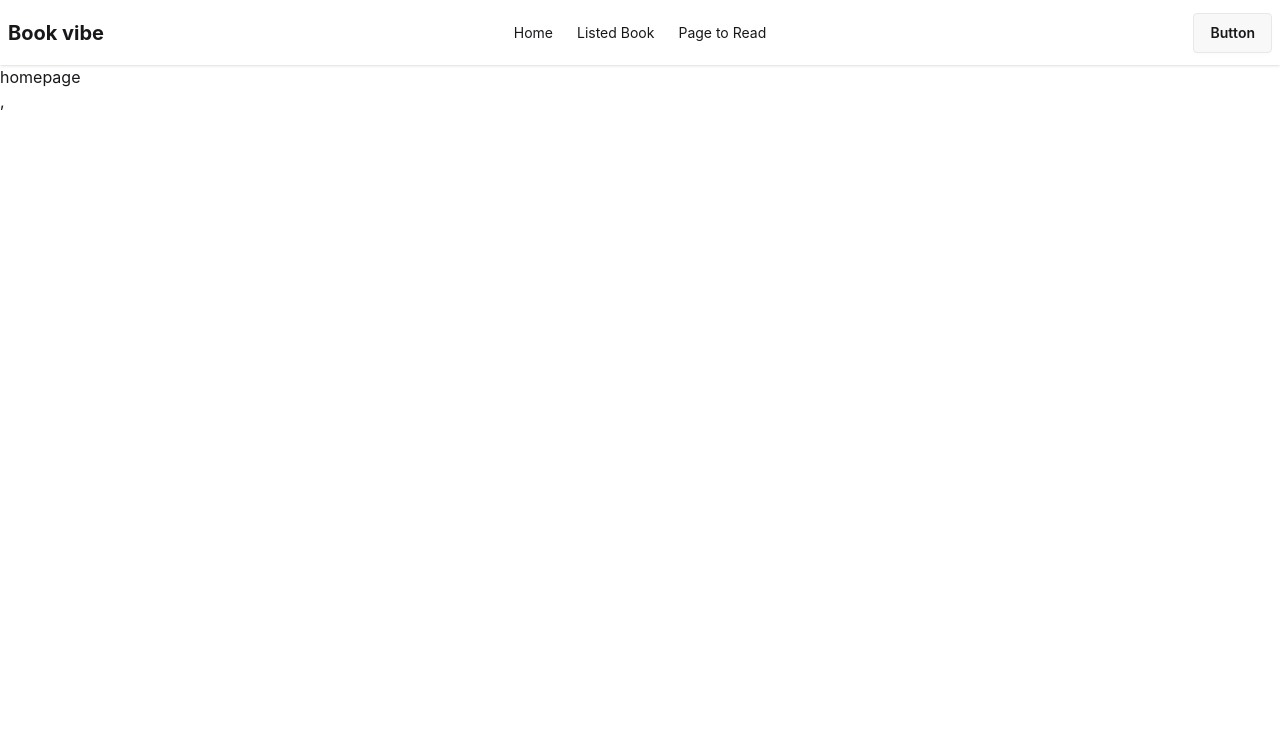
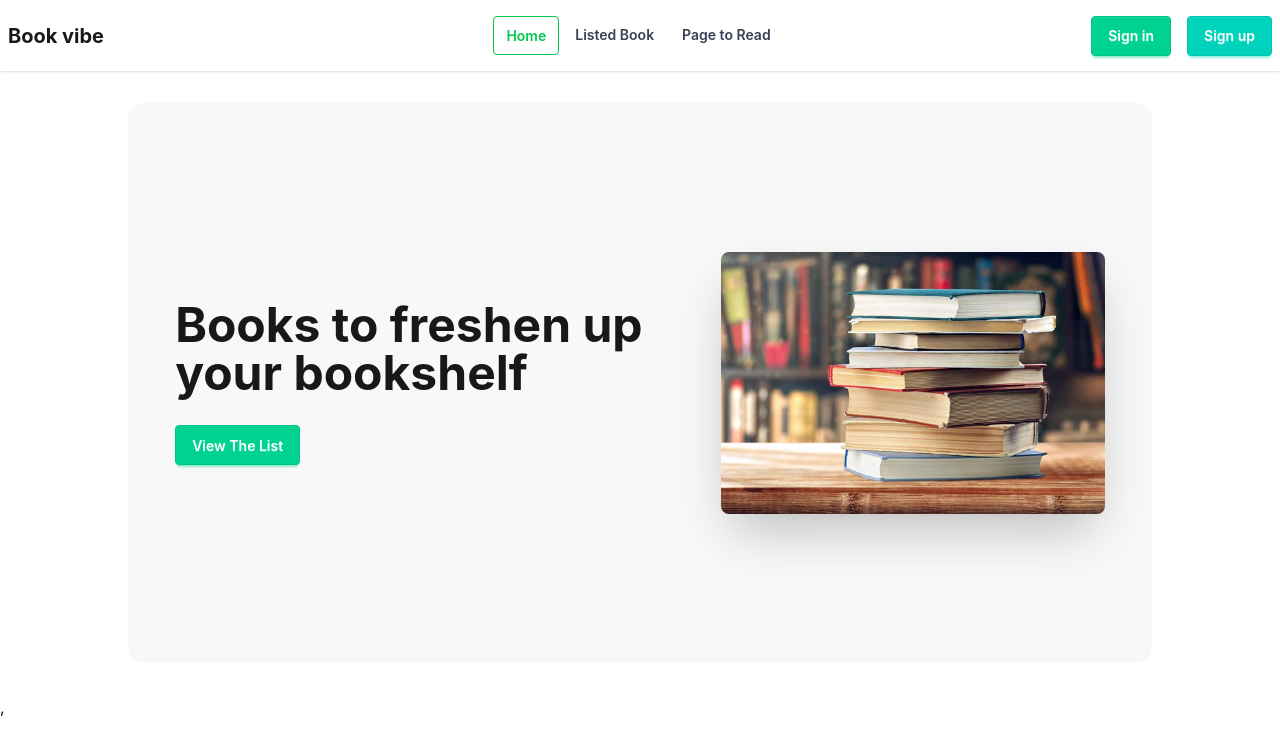
Before and after one commit to sajibmh-2026/book-vibe, a React (Vite) app: page / in a window 1280 px wide. Shown: the top 752 px of the page. Built offline with nearby package versions, Linux system fonts and the light colour scheme.

Commit message:
banner section done

```diff
--- /dev/null
+++ b/src/Components/Homepage/Banner.jsx
@@ -0,0 +1,20 @@
+import bookImg from '../../assets/hero_img.jpg'
+
+const Banner = () => {
+    return (
+   <div className="hero bg-base-200 min-h-[70vh] rounded-2xl my-8 container mx-auto w-4/5">
+  <div className="hero-content flex-col lg:flex-row-reverse w-full justify-around">
+    <img
+      src={bookImg}
+      className="max-w-sm rounded-lg shadow-2xl"
+    />
+    <div>
+      <h1 className="text-5xl font-bold">Books to freshen up <br /> your bookshelf</h1>
+      <button className="btn btn-success text-white mt-7">View The List</button>
+    </div>
+  </div>
+</div>
+    );
+};
+
+export default Banner;
--- a/src/Components/Shared/Navbar.jsx
+++ b/src/Components/Shared/Navbar.jsx
@@ -1,25 +1,60 @@
+import { NavLink } from "react-router-dom";
 
-import { Link } from "react-router-dom";
 const Navbar = () => {
-
     const links = (
         <>
-      <li> <Link to={"/"}>Home</Link></li>
-      <li> <Link to={"/books"}>Listed Book</Link></li>
-      <li> <Link to={"/page to read"}>Page to Read</Link></li>
+            <li>
+                <NavLink
+                    to={"/"}
+                    className={({ isActive }) =>
+                        `font-semibold mr-1 ${isActive
+                            ? "text-green-500 border border-green-500 px-3 py-2 rounded"
+                            : "text-gray-700 hover:text-green-500 px-3 py-2 rounded"
+                        }`
+                    }
+                >
+                    Home
+                </NavLink>
+            </li>
+            <li>
+                <NavLink
+                    to={"/books"}
+                    className={({ isActive }) =>
+                        `font-semibold mr-1 ${isActive
+                            ? "text-green-500 border border-green-500 px-3 py-2 rounded"
+                            : "text-gray-700 hover:text-green-500 px-3 py-2 rounded"
+                        }`
+                    }
+                >
+                    Listed Book
+                </NavLink>
+            </li>
+            <li>
+                <NavLink
+                    to={"/page-to-read"}
+                    className={({ isActive }) =>
+                        `font-semibold mr-1 ${isActive
+                            ? "text-green-500 border border-green-500 px-3 py-2 rounded"
+                            : "text-gray-700 hover:text-green-500 px-3 py-2 rounded"
+                        }`
+                    }
+                >
+                    Page to Read
+                </NavLink>
+            </li>
+        </>
+    );
 
-    </>
-    )
     return (
         <div className="navbar bg-base-100 shadow-sm">
             <div className="navbar-start">
                 <div className="dropdown">
                     <div tabIndex={0} role="button" className="btn btn-ghost lg:hidden">
-        <svg xmlns="http://www.w3.org/2000/svg" className="h-5 w-5" fill="none" viewBox="0 0 24 24" stroke="currentColor"> <path strokeLinecap="round" strokeLinejoin="round" strokeWidth="2" d="M4 6h16M4 12h8m-8 6h16" /> </svg>
+                        <svg xmlns="http://www.w3.org/2000/svg" className="h-5 w-5" fill="none" viewBox="0 0 24 24" stroke="currentColor">
+                            <path strokeLinecap="round" strokeLinejoin="round" strokeWidth="2" d="M4 6h16M4 12h8m-8 6h16" />
+                        </svg>
                     </div>
-      <ul
-        tabIndex="-1"
-        className="menu menu-sm dropdown-content bg-base-100 rounded-box z-1 mt-3 w-52 p-2 shadow">
+                    <ul tabIndex="-1" className="menu menu-sm dropdown-content bg-base-100 rounded-box z-1 mt-3 w-52 p-2 shadow">
                         {links}
                     </ul>
                 </div>
@@ -30,8 +65,9 @@ const Navbar = () => {
                     {links}
                 </ul>
             </div>
-  <div className="navbar-end">
-    <a className="btn">Button</a>
+            <div className="navbar-end gap-4">
+               <button class="btn btn-success text-white">Sign in</button>
+               <button class="btn btn-accent text-white">Sign up</button>
             </div>
         </div>
     );
--- a/src/Pages/Homepage/Homepage.jsx
+++ b/src/Pages/Homepage/Homepage.jsx
@@ -1,8 +1,9 @@
+import Banner from "../../Components/Homepage/Banner";
 
 const Homepage = () => {
     return (
         <div>
-            homepage
+           <Banner/>
         </div>
     );
 };
```
Also changed, not shown: src/assets/hero_img.jpg (added), 1 other file (tests, documents, lock files or other folders). Lines whose indentation alone changed are shown as unchanged.
